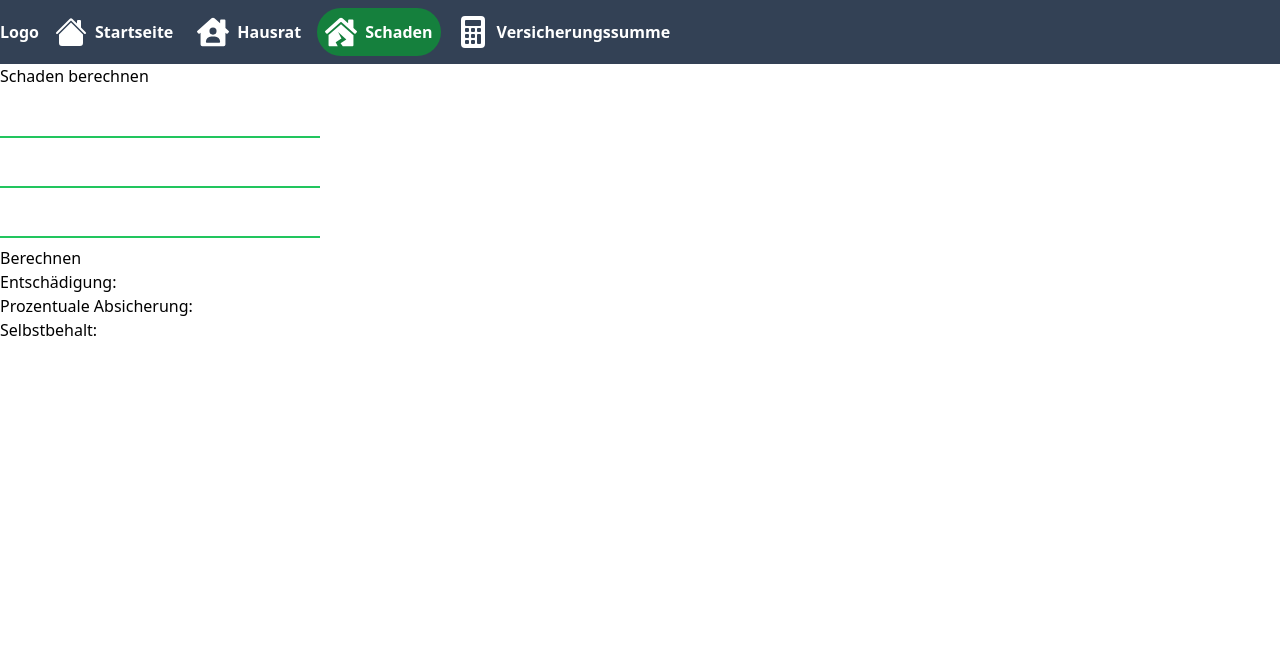
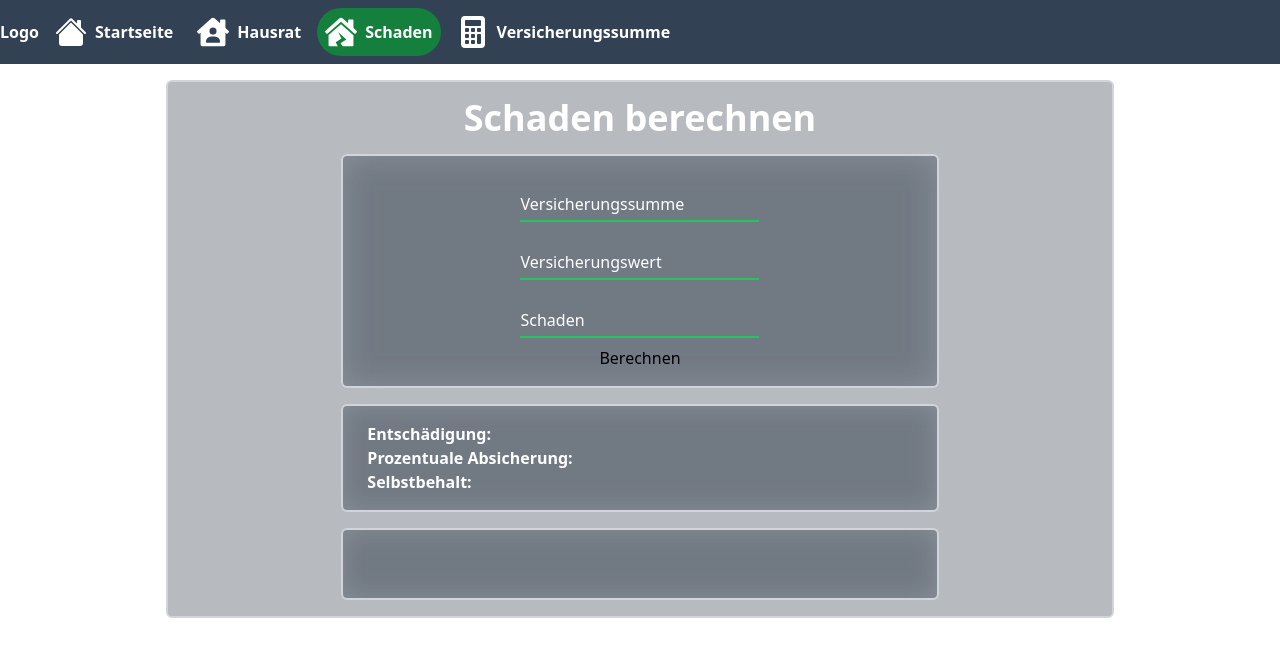
Before and after one commit to AelElliotBanyard/vs-rechner-banyard, a Next.js app: page /hausrat/schaden in a window 1280 px wide. Shown: the top 656 px of the page. Built offline with nearby package versions, Linux system fonts and the light colour scheme.

Commit message:
added styling to damage page

```diff
--- a/src/pages/hausrat/schaden/index.tsx
+++ b/src/pages/hausrat/schaden/index.tsx
@@ -49,11 +49,11 @@ const HausratSchaden = () => {
 
   return (
     <>
-      <main>
-        <div>
-          <div>
+      <main className="main">
+        <div className="schaden">
+          <div className="section">
             <h1>Schaden berechnen</h1>
-            <div>
+            <div className="form">
               <NumberInput
                 placeholder="Versicherungssumme"
                 value={vs}
@@ -77,8 +77,8 @@ const HausratSchaden = () => {
               />
               <button onClick={calc}>Berechnen</button>
             </div>
-            <div>
-              <div>
+            <div className="results">
+              <div className="result-item">
                 <h2>Entschädigung: </h2>
                 <p>
                   {result != Math.PI
@@ -92,7 +92,7 @@ const HausratSchaden = () => {
                     : ""}
                 </p>
               </div>
-              <div>
+              <div className="result-item">
                 <h2>Prozentuale Absicherung: </h2>
                 <p
                   className={percent >= 100 ? "text-green-500" : "text-red-500"}
@@ -104,7 +104,7 @@ const HausratSchaden = () => {
                     : ""}
                 </p>
               </div>
-              <div>
+              <div className="result-item">
                 <h2>Selbstbehalt:</h2>
                 <p>
                   {own != Math.PI
@@ -119,7 +119,7 @@ const HausratSchaden = () => {
                 </p>
               </div>
             </div>
-            <div>
+            <div className="message">
               <p>{message} </p>
             </div>
           </div>
--- a/src/styles/globals.css
+++ b/src/styles/globals.css
@@ -120,4 +120,29 @@
   .textInput-input:focus-visible + .textInput-text {
     @apply translate-y-0;
   }
+
+  .schaden {
+    @apply w-full m-0 px-2 flex flex-col items-center grow;
+  }
+  .schaden > .section {
+    @apply w-3/4 px-6 flex flex-col items-center mt-4 border-2 border-gray-300 backdrop-blur-lg bg-gray-600 bg-opacity-40 rounded-md;
+  }
+  .schaden > .section > h1 {
+    @apply text-4xl text-white font-bold my-4;
+  }
+  .schaden > .section > .form {
+    @apply border-2 border-gray-300 px-6 flex flex-col justify-center items-center mb-4 py-4 rounded-md backdrop-blur-lg w-2/3 bg-gray-600 bg-opacity-40;
+  }
+  .schaden > .section > .results {
+    @apply border-2 border-gray-300 px-6 flex flex-col justify-center mb-4 py-4 rounded-md backdrop-blur-md  text-white w-2/3 bg-gray-600 bg-opacity-40;
+  }
+  .schaden > .section > .results > .result-item {
+    @apply flex gap-2;
+  }
+  .schaden > .section > .results > .result-item > h2 {
+    @apply font-bold;
+  }
+  .schaden > .section > .message {
+    @apply border-2 border-gray-300 text-white mb-4 w-2/3 h-[4.5rem] rounded-md p-2 backdrop-blur-md bg-gray-600 bg-opacity-40;
+  }
 }
```
